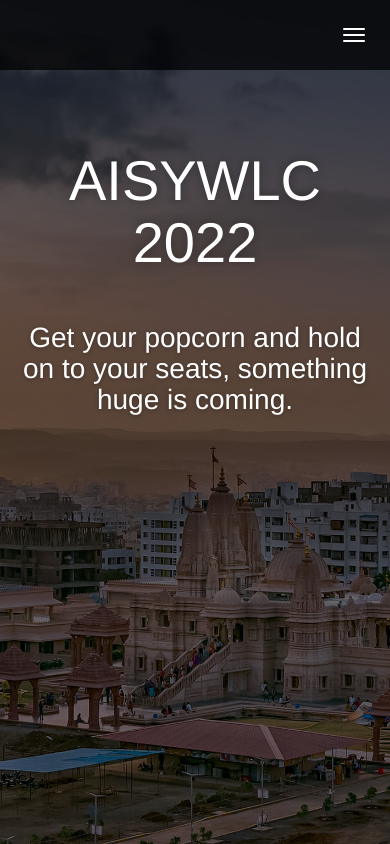
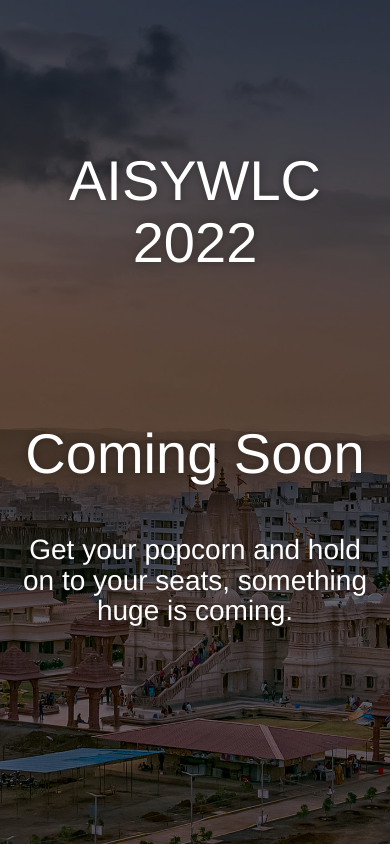
Before and after one commit to Akchy/ic_sct, a plain HTML site: page index.html in a window 390 px wide. Drawn offline with Linux system fonts and the light colour scheme; a web font is replaced by a local one.

Commit message:
Removed Unwanted Code for Nav

```diff
--- a/index.html
+++ b/index.html
@@ -19,19 +19,6 @@
 </head>
 
 <body>
-<nav class="navbar navbar-transparent navbar-fixed-top" role="navigation">
-  <div class="container">
-    <!-- Brand and toggle get grouped for better mobile display -->
-    <div class="navbar-header">
-      <button type="button" class="navbar-toggle" data-toggle="collapse" data-target="#bs-example-navbar-collapse-1">
-        <span class="sr-only">Toggle navigation</span>
-        <span class="icon-bar"></span>
-        <span class="icon-bar"></span>
-        <span class="icon-bar"></span>
-      </button>
-    </div>
-  </div><!-- /.container -->
-</nav>
 <div class="main" style="background-image: url('images/image.jpeg')">
 
 <!--    Change the image source '/images/default.jpg' with your favourite image.     -->
@@ -44,6 +31,9 @@
         <h1 class="logo">
             AISYWLC 2022
         </h1>
+        <h3 class="logo">
+          Coming Soon
+      </h3>
 <!--  H1 can have 2 designs: "logo" and "logo cursive"           -->
 
         <div class="content">
```
Also changed, not shown: 1 other file.
